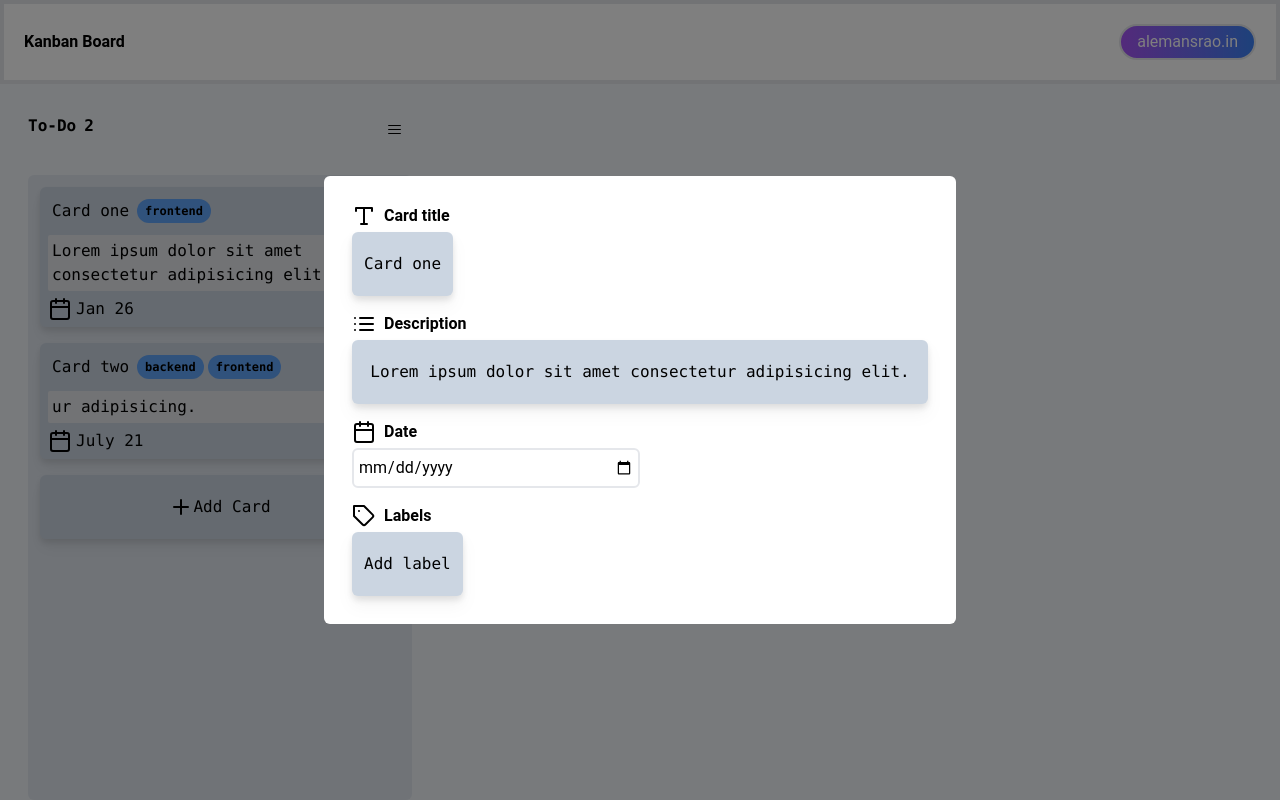
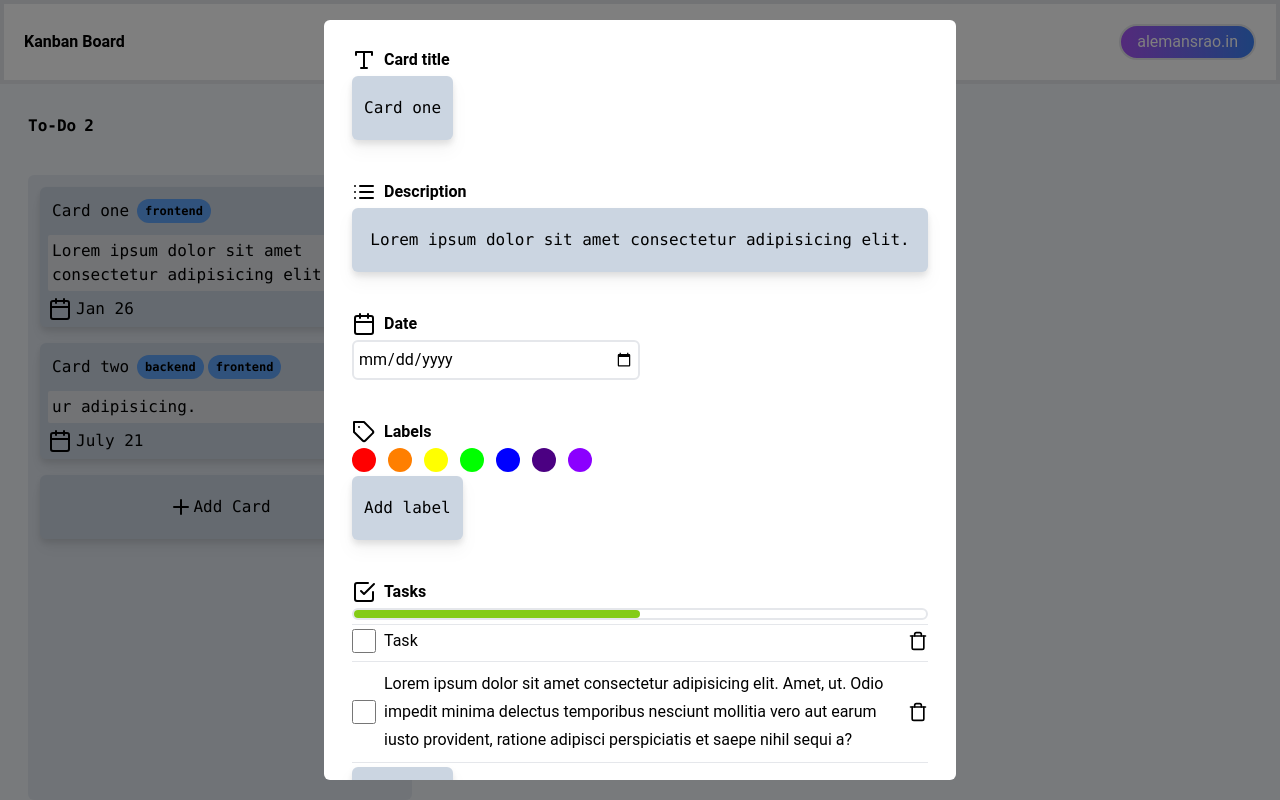
Before and after one commit to alemansrao/Kanban-Board, a React (Vite) app: page / in a window 1280 px wide. Both pictures are taken after a click on the element 220 px from the left and 257 px from the top of the page. Built offline with nearby package versions, Linux system fonts and the light colour scheme.

Commit message:
modal changes

```diff
--- a/src/App.jsx
+++ b/src/App.jsx
@@ -128,16 +128,13 @@ const App = () => {
 
   const handleDragEnter = (cardId, boardId) => {
     setTarget({ cid: cardId, bid: boardId });
-    console.log("handleDragEnter", cardId, boardId);
   };
 
   const handleDragEnterEditable = (cardId, boardId) => {
     setTarget({ cid: cardId, bid: boardId });
-    console.log("handleDragEnter", cardId, boardId);
   };
 
   const handleDragEnd = (sourceCardId, sourceBoardId) => {
-    console.log("handleDragEnd", sourceCardId, sourceBoardId);
     let sourceBoardIndex, targetBoardIndex;
     let sourceCardIndex, targetCardIndex;
     //source
@@ -157,7 +154,13 @@ const App = () => {
     targetCardIndex = boards[targetBoardIndex].cards.findIndex(
       (item) => item.id === target.cid
     );
-    if (targetCardIndex < 0) targetCardIndex = 0; //empty board, new card dropped on it
+
+    if (targetCardIndex < 0) {
+      if (targetBoardIndex !== sourceBoardIndex) {
+        targetCardIndex = 0; //empty board, new card dropped on it
+      }
+      else return;
+    }
 
     const tempBoards = [...boards];
     const tempCard = tempBoards[sourceBoardIndex].cards[sourceCardIndex];
--- a/src/Components/Card/CardInfo/CardInfo.jsx
+++ b/src/Components/Card/CardInfo/CardInfo.jsx
@@ -1,11 +1,23 @@
-import React from "react";
+import React, { useState } from "react";
 import Modal from "../../Modal/Modal";
-import { Type, List, Calendar, Tag } from "react-feather";
+import { Type, List, Calendar, Tag, Trash, CheckSquare } from "react-feather";
 import Editable from "../../Editable/Editable";
 function CardInfo(props) {
+  const colors = [
+    "#FF0000",
+    "#FF7F00",
+    "#FFFF00",
+    "#00FF00",
+    "#0000FF",
+    "#4B0082",
+    "#8B00FF",
+  ];
+
+  const [activeColor, setActiveColor] = useState("");
+
   return (
     <Modal onClose={() => (props.onClose ? props.onClose() : "")}>
-      <div className="cardinfo p-3 bg-white flex flex-col gap-4 min-w-[600px] max-w-xl">
+      <div className="cardinfo p-3 bg-white flex flex-col gap-10 min-w-[600px] max-w-xl">
         <div className="cardiinfo_box flex flex-col gap-1">
           <div className="cardinfo_box_title font-bold text-l gap-2 flex">
             <Type />
@@ -46,6 +58,21 @@ function CardInfo(props) {
             <Tag />
             Labels
           </div>
+          <div className="card_info_box_colors flex gap-4 items-center">
+            <ul className="flex gap-3">
+              {colors.map((item, index) => (
+                <li
+                  key={index}
+                  style={{ backgroundColor: item }}
+                  onClick={() => setActiveColor(item)}
+                  className={`h-6 w-6 rounded-full list-none cursor-pointer transition ${
+                    activeColor === item ? "border-4 border-black" : ""
+                  }`}
+                ></li>
+              ))}
+            </ul>
+          </div>
+          <div className="card_info_box_body">
             <Editable
               text="Add label"
               placeholder="Enter Label"
@@ -54,6 +81,59 @@ function CardInfo(props) {
             />
           </div>
         </div>
+        <div className="cardiinfo_box flex flex-col gap-1">
+          <div className="cardinfo_box_title font-bold text-l gap-2 flex te">
+            <CheckSquare />
+            Tasks
+          </div>
+          <div className="cardinfo_box_progressbar h-3 rounded-md w-full border-2 bg-white">
+            <div className="cardinfo_box_progress bg-lime-500 active:bg-orange-500 h-full rounded-md" style={{ width: "50%" }}/>
+          </div>
+          <hr />
+
+
+
+          <div className="cardinfo_box_list flex flex-col gap-2">
+            <div className="cardinfo_task flex gap-2 items-center ">
+              <input type="checkbox" className="h-6 w-6" />
+              <p className="leading-3">Task</p>
+            <Trash className="ml-auto min-w-5 w-5"/>
+            </div>
+            <hr />
+            <div className="cardinfo_task flex gap-2 w-full items-center">
+              <input type="checkbox" className="h-6 min-w-6 w-6"/>
+              <p>Lorem ipsum dolor sit amet consectetur adipisicing elit. Amet, ut. Odio impedit minima delectus temporibus nesciunt mollitia vero aut earum iusto provident, ratione adipisci perspiciatis et saepe nihil sequi a?</p>
+              <Trash className="ml-auto min-w-5 w-5"/>
+            </div>
+
+
+
+
+
+
+
+
+
+
+
+
+
+
+
+
+
+            <hr />
+          </div>
+          <div className="card_info_box_body">
+            <Editable
+              text="Add Task"
+              placeholder="Enter Task"
+              buttonText="Save"
+              compact
+            />
+          </div>
+        </div>
+      </div>
     </Modal>
   );
 }
```
Lines whose indentation alone changed are shown as unchanged.
